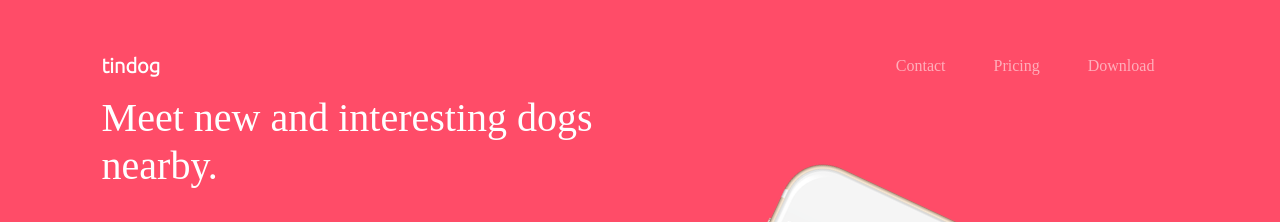
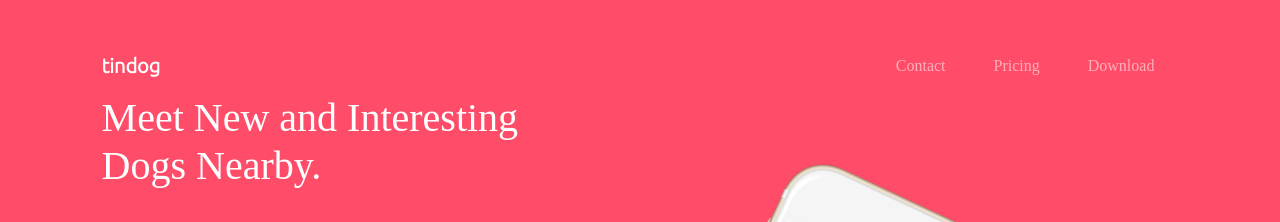
Before and after one commit to justinWGU/Tindog, a plain HTML site: page index.html in a window 1280 px wide. Shown: the top 222 px of the page. Drawn offline with nearby package versions, Linux system fonts and the light colour scheme.

Commit message:
Capitalize Title

```diff
--- a/index.html
+++ b/index.html
@@ -48,7 +48,7 @@
     </nav>
 
     <div class="row">
-      <div class="col-lg-6 col-md-12 col-sm-12"><h1>Meet new and interesting dogs nearby.</h1>
+      <div class="col-lg-6 col-md-12 col-sm-12"><h1>Meet New and Interesting Dogs Nearby.</h1>
         <button type="button" class="download-button btn btn-dark btn-lg"><i class="fa-brands fa-apple"></i> Download</button>
         <button type="button" class="download-button btn btn-outline-light btn-lg"><i class="fa-brands fa-google-play"></i> Download</button>
       </div>
```
